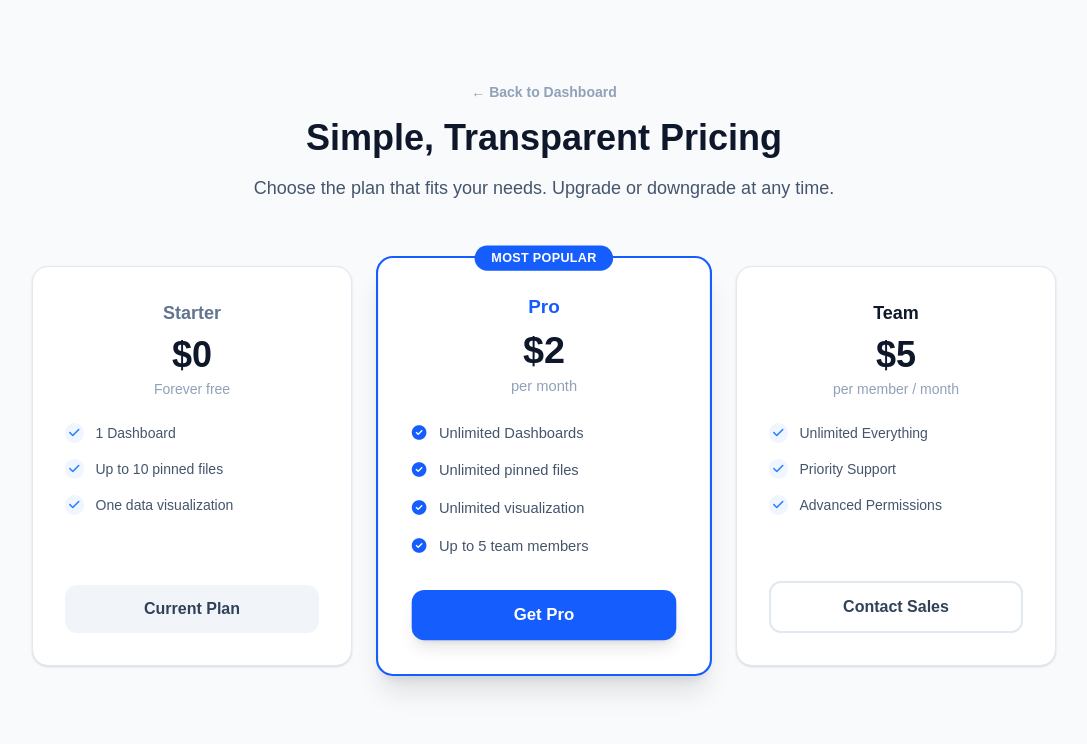
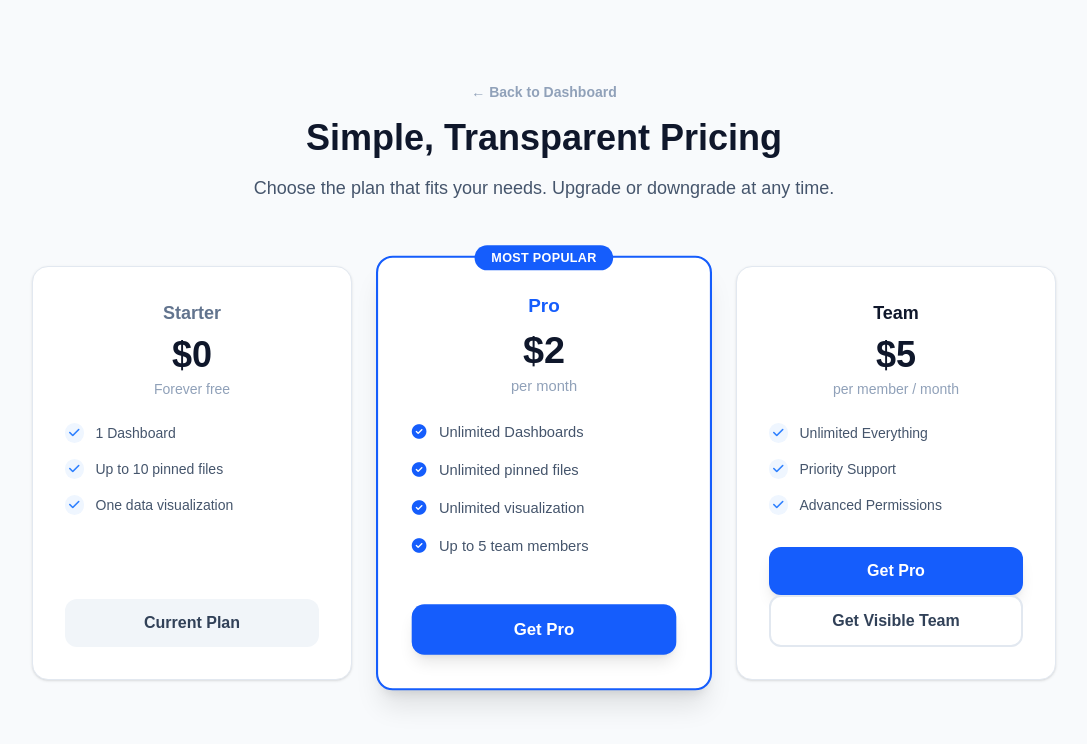
Before and after one commit to paulpriddy05-dot/visible-app, a Next.js app: page /pricing in a window 1280 px wide. Shown: the top 744 px of the page, without its empty margins (96-1183 px from the left). Built offline with nearby package versions, Linux system fonts and the light colour scheme.

Commit message:
pricing page update

```diff
--- a/app/pricing/page.tsx
+++ b/app/pricing/page.tsx
@@ -54,7 +54,7 @@ export default function PricingPage() {
                             <li className="flex items-center gap-3"><i className="fas fa-check-circle text-blue-600"></i> Up to 5 team members</li>
                         </ul>
 
-                        <Link href="https://buy.stripe.com/test_..." /* 🟢 TODO: Replace with your Stripe Payment Link */ >
+                        <Link href="https://usevisible.lemonsqueezy.com/checkout/buy/5ee7a79c-76fc-45ab-b5ff-a8c989b7e903" /* https://usevisible.lemonsqueezy.com/checkout/buy/5ee7a79c-76fc-45ab-b5ff-a8c989b7e903 */ >
                             <button className="w-full py-3 rounded-xl bg-blue-600 text-white font-bold hover:bg-blue-700 transition-colors shadow-lg hover:shadow-blue-500/25">
                                 Get Pro
                             </button>
@@ -72,9 +72,14 @@ export default function PricingPage() {
                             <li className="flex items-center gap-3"><i className="fas fa-check text-blue-500 bg-blue-50 p-1 rounded-full text-xs"></i> Priority Support</li>
                             <li className="flex items-center gap-3"><i className="fas fa-check text-blue-500 bg-blue-50 p-1 rounded-full text-xs"></i> Advanced Permissions</li>
                         </ul>
+                        <Link href="https://usevisible.lemonsqueezy.com/checkout/buy/93649dd7-2dc9-40b8-bd62-a033cc9d5112" /* https://usevisible.lemonsqueezy.com/checkout/buy/93649dd7-2dc9-40b8-bd62-a033cc9d5112 */ >
+                            <button className="w-full py-3 rounded-xl bg-blue-600 text-white font-bold hover:bg-blue-700 transition-colors shadow-lg hover:shadow-blue-500/25">
+                                Get Pro
+                            </button>
+                        </Link>
 
                         <button className="w-full py-3 rounded-xl bg-white border-2 border-slate-200 text-slate-700 font-bold hover:border-blue-600 hover:text-blue-600 transition-all">
-                            Contact Sales
+                            Get Visible Team
                         </button>
                     </div>
 
```
